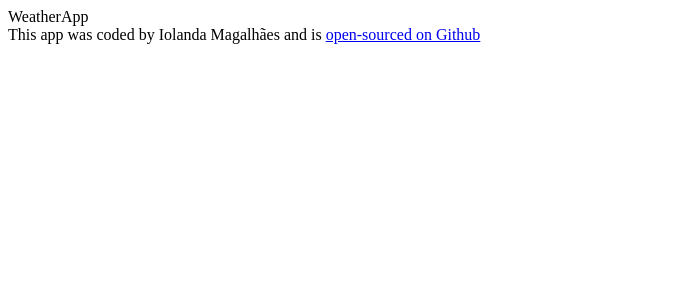
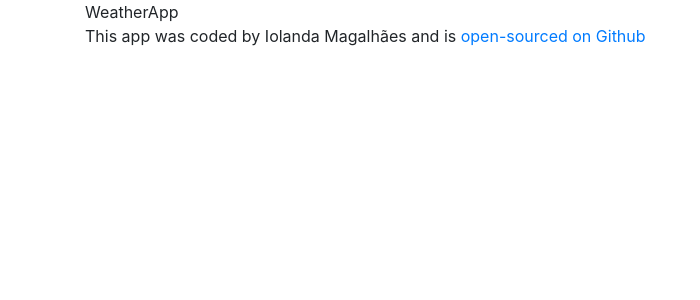
Before and after one commit to IolandaDM/react-final-project, a React (Create React App) app: page / in a window 1280 px wide. Shown: the top 300 px of the page, without its empty margins (0-700 px from the left). Built offline with nearby package versions, Linux system fonts and the light colour scheme.

Commit message:
Add bootstrap

```diff
--- a/package.json
+++ b/package.json
@@ -6,6 +6,7 @@
     "@testing-library/jest-dom": "^4.2.4",
     "@testing-library/react": "^9.5.0",
     "@testing-library/user-event": "^7.2.1",
+    "bootstrap": "^4.5.2",
     "react": "^16.13.1",
     "react-dom": "^16.13.1",
     "react-scripts": "3.4.3"
--- a/src/App.js
+++ b/src/App.js
@@ -3,16 +3,16 @@ import React from 'react';
 export default function App() {
   return (
     <div className="App">
-      WeatherApp
+      <div className="container">
+        WeatherApp
       <footer>
-        This app was coded by Iolanda Magalhães and is {""}
-        <a href="https://github.com/IolandaDM/react-final-project" target="_blank">
-          open-sourced on Github
+          This app was coded by Iolanda Magalhães and is {""}
+          <a href="https://github.com/IolandaDM/react-final-project" target="_blank" rel="noopener noreferrer">
+            open-sourced on Github
         </a>
-
-
-      </footer>
-    </div>
+        </footer>
+      </div >
+    </div >
 
   );
 }
--- a/src/index.js
+++ b/src/index.js
@@ -1,6 +1,7 @@
 import React from 'react';
 import ReactDOM from 'react-dom';
-
+import './index.css';
+import 'bootstrap/dist/css/bootstrap.css'
 import App from './App';
 import * as serviceWorker from './serviceWorker';
 
```
Also changed, not shown: 1 other file (tests, documents, lock files or other folders).
